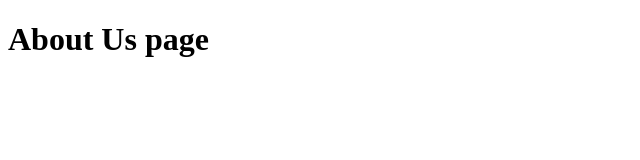
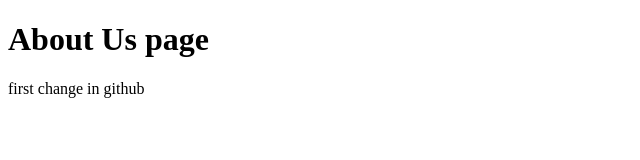
Before and after one commit to draosi/introGitWeek1, a plain HTML site: page about.html in a window 1280 px wide. Shown: the whole page, without its empty margins (0-640 px from the left). Drawn offline with Linux system fonts and the light colour scheme.

Commit message:
first change

```diff
--- a/about.html
+++ b/about.html
@@ -9,6 +9,7 @@
 <body>
     <div>
         <h1>About Us page</h1>
+        <p>first change in github</p>
     </div>
 </body>
 </html>
```
